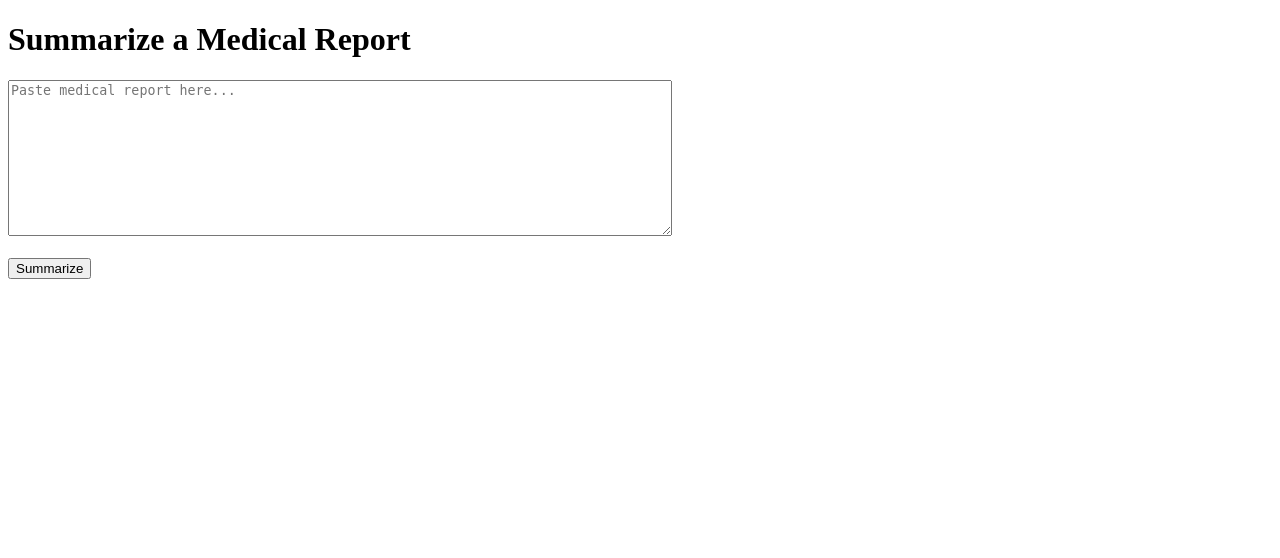
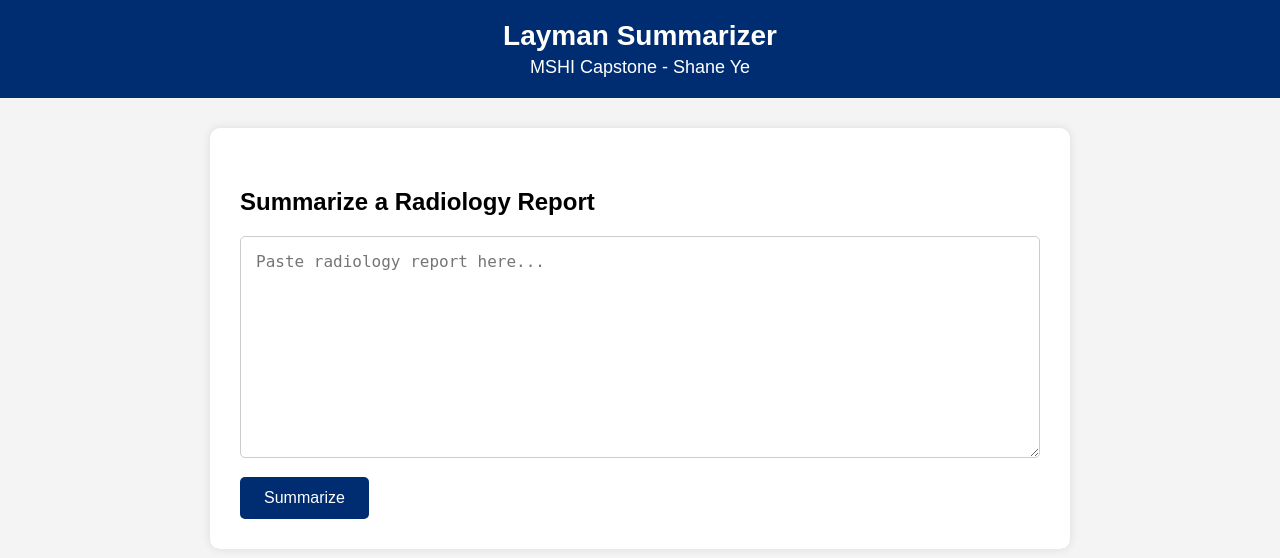
Before and after one commit to shaneyesss/MSHICapstone, a Flask app: page / in a window 1280 px wide. Shown: the top 558 px of the page. Run offline with Flask 3, Linux system fonts and the light colour scheme.

Commit message:
Improved Overall look of the Dashboard

```diff
--- a/templates/index.html
+++ b/templates/index.html
@@ -1,18 +1,90 @@
+<!DOCTYPE html>
+<html lang="en">
+<head>
+    <meta charset="UTF-8">
+    <title>Layman Summarizer</title>
+    <style>
+        body {
+            font-family: Arial, sans-serif;
+            margin: 0;
+            padding: 0;
+            background-color: #f4f4f4;
+        }
 
-<!DOCTYPE html>
-<html>
-<head>
-    <title>Medical Report Simplifier</title>
+        .header {
+            background-color: #002d72;
+            color: white;
+            padding: 20px;
+            text-align: center;
+        }
+
+        .header h1 {
+            margin: 0;
+            font-size: 28px;
+        }
+
+        .header h2 {
+            margin: 5px 0 0;
+            font-weight: normal;
+            font-size: 18px;
+        }
+
+        .container {
+            padding: 30px;
+            max-width: 800px;
+            margin: auto;
+            background-color: white;
+            border-radius: 10px;
+            margin-top: 30px;
+            box-shadow: 0 0 10px rgba(0,0,0,0.1);
+        }
+
+        textarea {
+            width: 100%;
+            padding: 15px;
+            font-size: 16px;
+            border-radius: 5px;
+            border: 1px solid #ccc;
+            box-sizing: border-box;
+        }
+
+        input[type="submit"] {
+            background-color: #002d72;
+            color: white;
+            padding: 12px 24px;
+            border: none;
+            border-radius: 5px;
+            cursor: pointer;
+            margin-top: 15px;
+            font-size: 16px;
+        }
+
+        input[type="submit"]:hover {
+            background-color: #001a40;
+        }
+
+        h2 {
+            margin-top: 30px;
+        }
+    </style>
 </head>
 <body>
-    <h1>Summarize a Medical Report</h1>
+    <div class="header">
+        <h1>Layman Summarizer</h1>
+        <h2>MSHI Capstone - Shane Ye</h2>
+    </div>
+
+    <div class="container">
+        <h2>Summarize a Radiology Report</h2>
         <form method="POST">
-        <textarea name="report" rows="10" cols="80" placeholder="Paste medical report here..."></textarea><br><br>
+            <textarea name="report" rows="10" placeholder="Paste radiology report here..."></textarea><br>
             <input type="submit" value="Summarize">
         </form>
+
         {% if summary %}
             <h2>Simplified Summary:</h2>
             <p>{{ summary }}</p>
         {% endif %}
+    </div>
 </body>
 </html>
```
Lines whose indentation alone changed are shown as unchanged.
